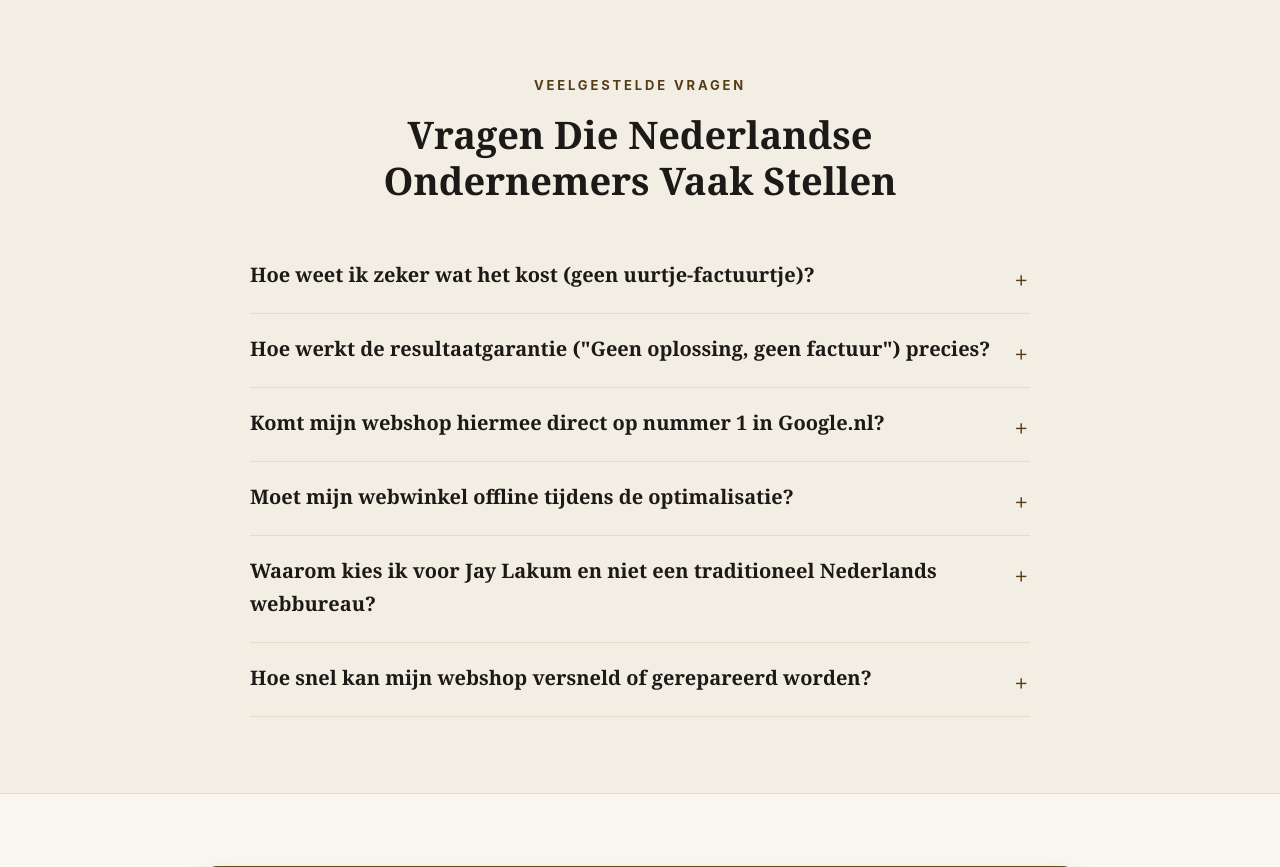
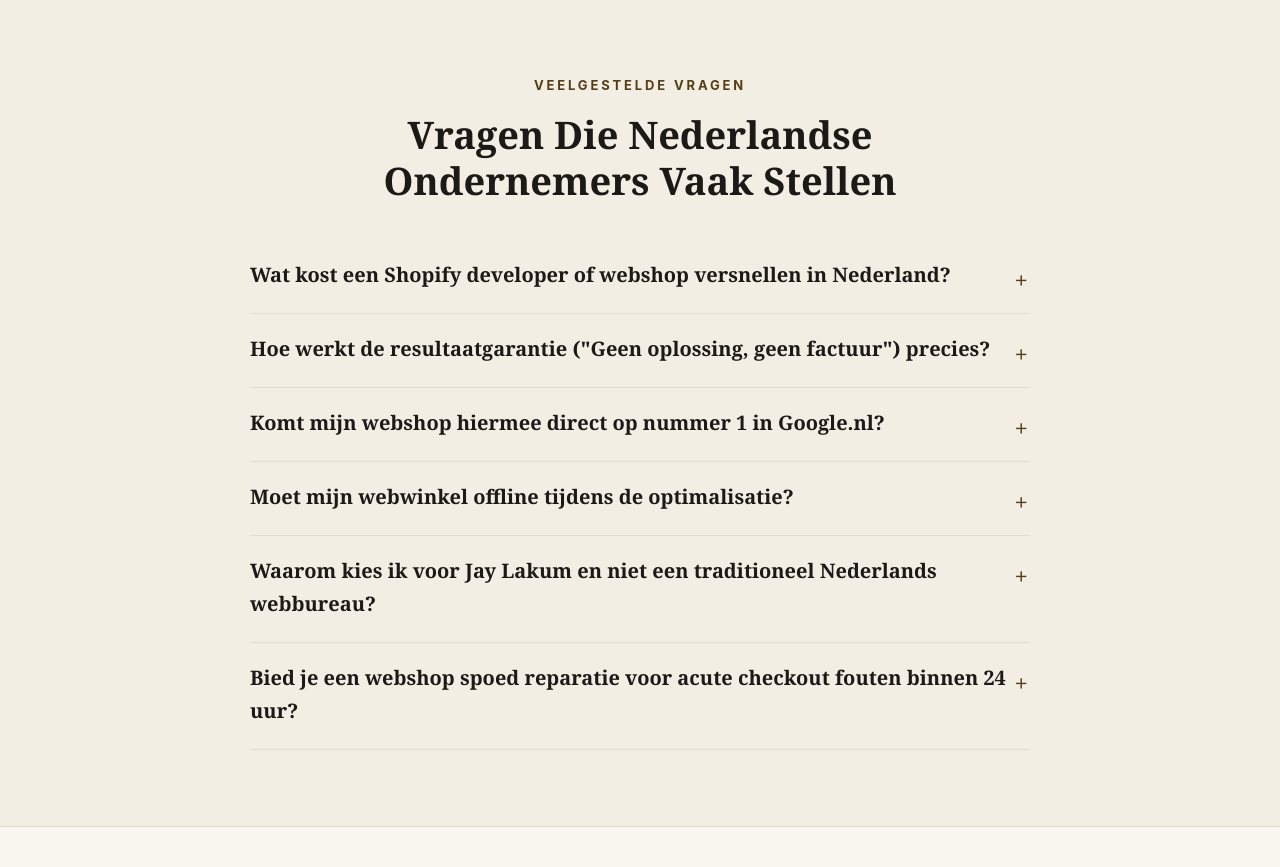
Before and after one commit to lakumjay/jaylakum, a PHP site: page /nl/ in a window 1280 px wide. Shown: the part 4157-5024 px from the top of the page. Run offline with PHP 8.4, Linux system fonts and the light colour scheme.

Commit message:
feat(seo): map english hiring intent to home title/meta and dutch price/spoed intent to nl faqs

```diff
--- a/nl/index.php
+++ b/nl/index.php
@@ -120,7 +120,7 @@
         },
         {
           "@type": "Question",
-          "name": "Hoe weet ik zeker wat het kost (geen uurtje-factuurtje)?",
+          "name": "Wat kost een Shopify developer of webshop versnellen in Nederland?",
           "acceptedAnswer": {
             "@type": "Answer",
             "text": "Voordat ik ook maar één regel code aanpas, ontvang je een korte schriftelijke offerte met één vaste totaalprijs. Is de klus achteraf ingewikkelder dan gedacht? Dat is mijn risico, niet het jouwe. Je betaalt exact wat vooraf is afgesproken."
@@ -160,7 +160,7 @@
         },
         {
           "@type": "Question",
-          "name": "Hoe snel kan mijn webshop versneld of gerepareerd worden?",
+          "name": "Bied je een webshop spoed reparatie voor acute checkout fouten binnen 24 uur?",
           "acceptedAnswer": {
             "@type": "Answer",
             "text": "Acute bug fixes en iDEAL haperingen worden meestal binnen 24 tot 48 uur opgelost. Een complete snelheidsoptimalisatie (Core Web Vitals groen) duurt gemiddeld 3 tot 5 werkdagen inclusief uitgebreide voor- en nametingen."
@@ -711,7 +711,7 @@
 
       <div class="faq-wrap">
         <details class="faq-item">
-          <summary>Hoe weet ik zeker wat het kost (geen uurtje-factuurtje)?</summary>
+          <summary>Wat kost een Shopify developer of webshop versnellen in Nederland?</summary>
           <p>Voordat ik ook maar één regel code aanpas, ontvang je een korte schriftelijke offerte met <strong>één vaste totaalprijs</strong>. Is de klus achteraf ingewikkelder dan gedacht? Dat is mijn risico, niet het jouwe. Je betaalt exact wat vooraf is afgesproken.</p>
         </details>
 
@@ -736,7 +736,7 @@
         </details>
 
         <details class="faq-item">
-          <summary>Hoe snel kan mijn webshop versneld of gerepareerd worden?</summary>
+          <summary>Bied je een webshop spoed reparatie voor acute checkout fouten binnen 24 uur?</summary>
           <p>Acute bug fixes en iDEAL haperingen los ik meestal binnen 24 tot 48 uur op. Een complete snelheidsoptimalisatie (Core Web Vitals groen) duurt gemiddeld 3 tot 5 werkdagen inclusief uitgebreide voor- en nametingen.</p>
         </details>
       </div>
```
Also changed, not shown: nl/index.html (+4 -4 lines).
